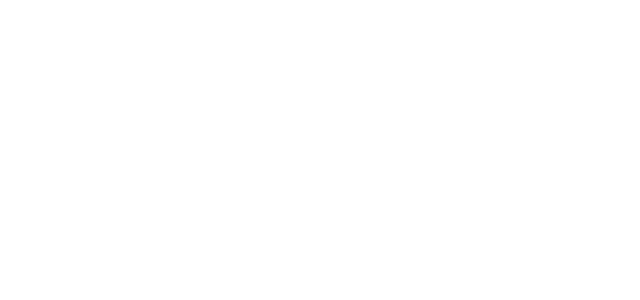
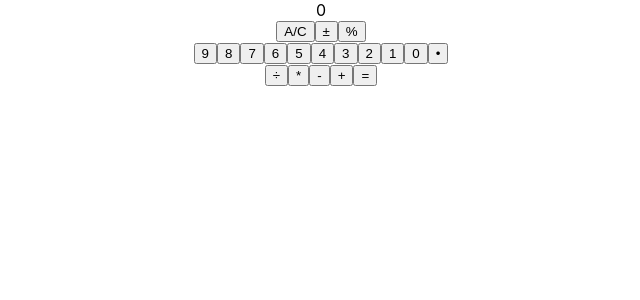
Before and after one commit to DannyShien/Calculator, a React (Create React App) app: page / in a window 1280 px wide. Shown: the top 300 px of the page, without its empty margins (319-959 px from the left). Built offline with nearby package versions, Linux system fonts and the light colour scheme.

Commit message:
Set up HTML element for calculator styling

```diff
--- a/src/App.js
+++ b/src/App.js
@@ -1,13 +1,45 @@
 import React from 'react';
-import logo from './logo.svg';
 import './App.css';
 
 function App() {
-  return (
-    <div className="App">
-
-    </div>
-  );
+    return (
+        <div className="App">
+            <div className='calculator'>
+                <div className='calculator-display'>0</div>
+                <div className='calculator-keypad'>
+                    <div className='key-set1'>
+                        <div className='function-keys'>
+                            <button className='keys'>A/C</button>
+                            <button className='keys'>±</button>
+                            <button className='keys'>%</button>
+                        </div>
+                        <div className='numeric-keys'>
+                            <button className='keys'>9</button>
+                            <button className='keys'>8</button>
+                            <button className='keys'>7</button>
+                            <button className='keys'>6</button>
+                            <button className='keys'>5</button>
+                            <button className='keys'>4</button>
+                            <button className='keys'>3</button>
+                            <button className='keys'>2</button>
+                            <button className='keys'>1</button>
+                            <button className='keys key-0'>0</button>
+                            <button className='keys'>•</button>
+                        </div>
+                    </div>
+                    <div className='key-set2'>
+                        <div className='operator-keys'>
+                            <button className='keys'>÷</button>
+                            <button className='keys'>*</button>
+                            <button className='keys'>-</button>
+                            <button className='keys'>+</button>
+                            <button className='keys'>=</button>
+                        </div>
+                    </div>
+                </div>
+            </div>
+        </div>
+    );
 }
 
 export default App;
```
